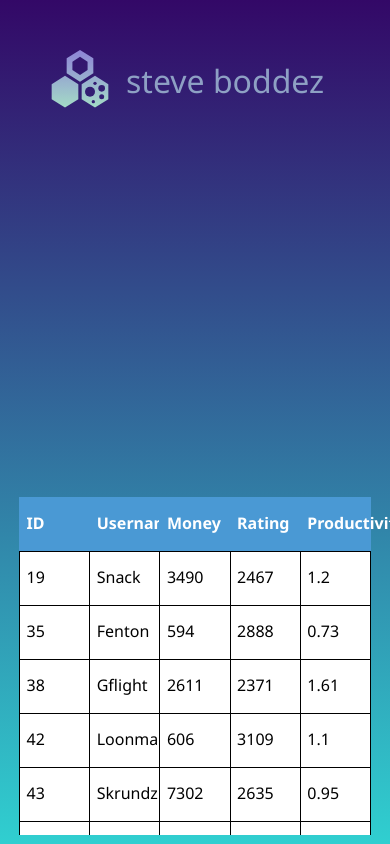
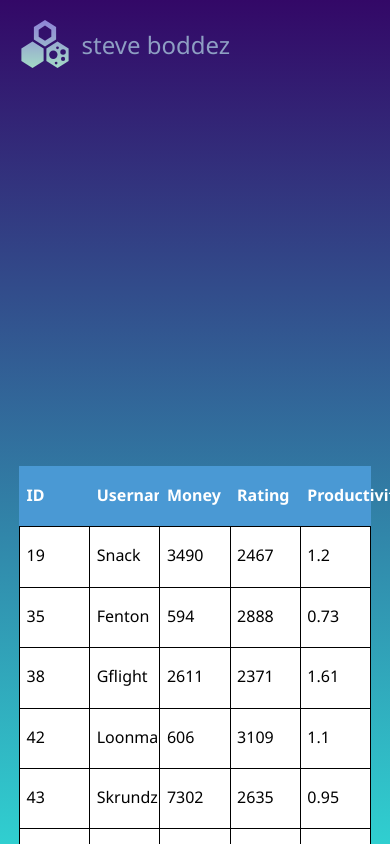
Before and after one commit to OpenSnack/snackthyme.github.io, a website built with webpack: page index.html in a window 390 px wide. Built offline with nearby package versions, Linux system fonts and the light colour scheme.

Commit message:
Better CSS for page layout and header size

```diff
--- a/index.html
+++ b/index.html
@@ -7,6 +7,7 @@
         <link href="https://fonts.googleapis.com/css?family=Noto+Sans:400,700" rel="stylesheet">
     </head>
     <body>
+        <div id="main">
             <div id="page-header">
                 <div id="logo-flex">
                     <svg id="header-logo" viewBox="0 0 360 360">
@@ -36,11 +37,12 @@
                             <polygon mask="url(#circleHex)" points="270,155 350,205 350,295 270,345 190,295 190,205"></polygon>
                         </g>
                     </svg>
-                <span class="logo-name">steve boddez</span>
+                    <span id="logo-name">steve boddez</span>
                 </div>
             </div>
             <div id="magic-container"></div>
             <div id="scroll-indicator"></div>
+        </div>
 
         <script src="dist/bundle.js"></script>
     </body>
--- a/stylesheets/index.css
+++ b/stylesheets/index.css
@@ -4,8 +4,25 @@ body {
     background-image: linear-gradient(to top, #30cfd0 0%, #330867 100%);
 }
 
+#main {
+    display: flex;
+    flex-direction: column;
+    height: 100%;
+}
+
+#magic-container {
+    display: flex;
+    flex-direction: column;
+    flex: 1;
+}
+
+#magic-container svg {
+    width: 100%;
+    height: 100%;
+}
+
 #page-header {
-    margin: 50px;
+    margin: 2%;
 }
 
 #page-header svg {
@@ -17,21 +34,16 @@ body {
     align-items: center;
 }
 
-.logo-name {
+#header-logo {
+    width: 60px;
+    height: 60px;
+}
+
+#logo-name {
     color: #a5c2d9;
     margin-left: 0.5em;
     opacity: 0.8;
-}
-
-@media screen and (max-width: 2560px) {
-    #header-logo {
-        width: 60px;
-        height: 60px;
-    }
-
-    .logo-name {
-        font-size: 2em;
-    }
+    font-size: 2em;
 }
 
 @media screen and (min-width: 2561px) {
@@ -40,7 +52,39 @@ body {
         height: 100px;
     }
 
-    .logo-name {
+    #logo-name {
         font-size: 3em;
     }
 }
+
+@media screen and (max-width: 480px) {
+    /* start of phone styles */
+    #page-header {
+        margin: 5%;
+    }
+
+    #header-logo {
+        width: 50px;
+        height: 50px;
+    }
+
+    #logo-name {
+        font-size: 1.5em;
+    }
+}
+
+@media screen and (max-height: 480px) and (orientation: landscape) {
+    /* start of phone styles */
+    #page-header {
+        margin: 2%;
+    }
+
+    #header-logo {
+        width: 50px;
+        height: 50px;
+    }
+
+    #logo-name {
+        font-size: 1.5em;
+    }
+}
--- a/views/MagicView.js
+++ b/views/MagicView.js
@@ -13,6 +13,14 @@ export class MagicView {
           .append('svg')
             .attr('id', 'magic-svg');
 
+        this.svg.width = function() {
+            return this.node().clientWidth;
+        };
+
+        this.svg.height = function() {
+            return this.node().clientHeight;
+        };
+
         this.tableView = new TableView(model, this.svg);
         this.barChartView = new BarChartView(model, this.svg);
         this.mapView = new MapView(model, this.svg);
@@ -27,12 +35,11 @@ export class MagicView {
 
         this.model.setNumViews(this.viewOrder.length);
         this._currentView = 0;
-        this.svgHeightRatio = 0.8;
     }
 
     init() {
         this.model.addObserver(this);
-        this.initTable();
+        this.tableView.enter('top');
         return this;
     }
 
@@ -44,14 +51,6 @@ export class MagicView {
         } else if (newIndex < this._currentView) {
             this.viewOrder[newIndex]['scrollUp']();
         }
-    }
-
-    initTable() {
-        this.svg
-            .attr('width', window.innerWidth)
-            .attr('height', window.innerHeight * this.svgHeightRatio);
-
-        this.tableView.enter('top');
     }
 
     tableToBarChart() {
--- a/views/TableView.js
+++ b/views/TableView.js
@@ -26,7 +26,7 @@ export class TableView extends View {
         this.table = this.svg
           .append('g')
             .attr('id', 'svg-table')
-            .attr('transform', 'translate(0,' + (dims.top * this.svg.attr('height')) + ')');
+            .attr('transform', 'translate(0,' + (dims.top * this.svg.height()) + ')');
 
         this.header = this.table.append('g');
         this.rows = this.table.append('g');
@@ -40,9 +40,9 @@ export class TableView extends View {
         const dims = this.dims[this.orientation()];
         const numCols = this.model.data.columns.length;
         const numRows = this.model.data.length;
-        const tableWidth = this.svg.attr('width') * dims.width;
-        const tableHeight = this.svg.attr('height') * dims.height;
-        const centerLeftOffset = (this.svg.attr('width') - tableWidth) / 2;
+        const tableWidth = this.svg.width() * dims.width;
+        const tableHeight = this.svg.height() * dims.height;
+        const centerLeftOffset = (this.svg.width() - tableWidth) / 2;
 
         function drawRow(data, rowIndex, className, group) {
             var cols = group
```
Lines whose indentation alone changed are shown as unchanged.
